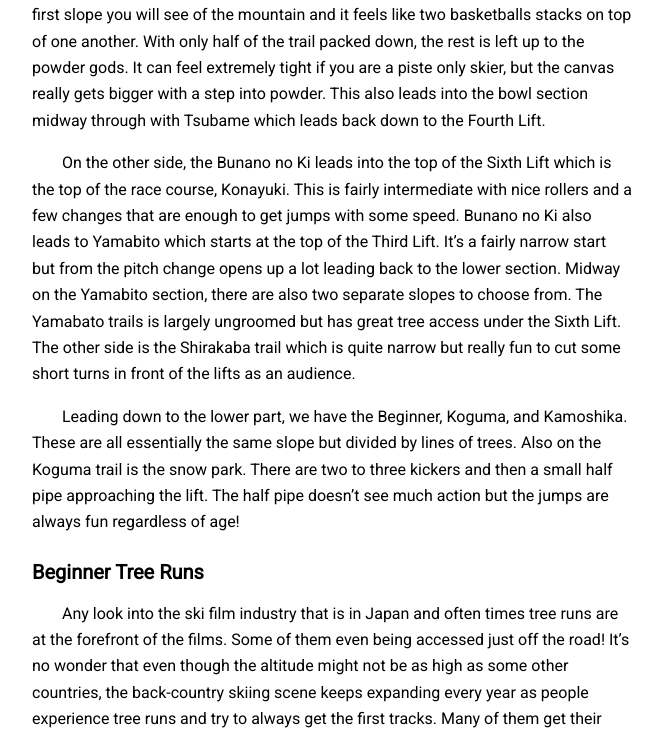
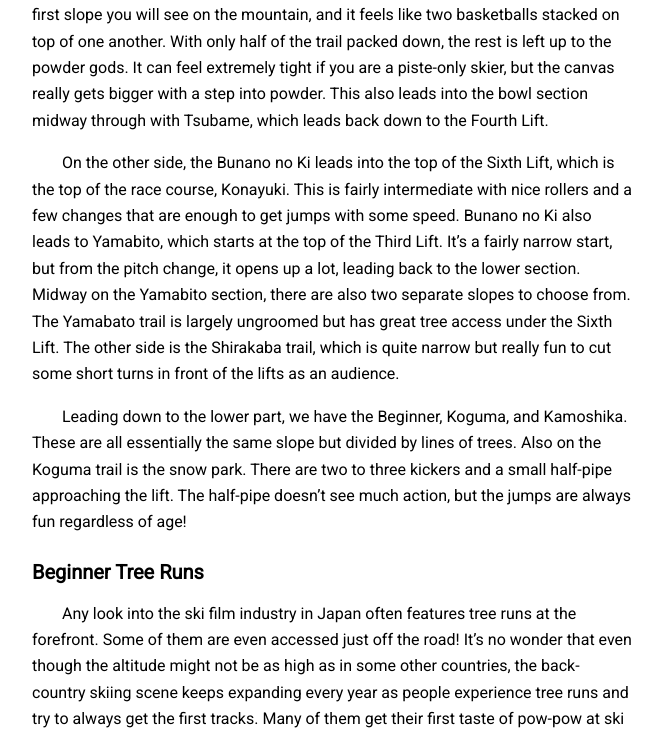
Before and after one commit to eliotcochrane/eliotcochrane.github.io, a Jekyll site: the page built from _posts/2024-02-09-okunakayama-kogen.md, in a window 1280 px wide and 1400 px high, scrolled down 2926 px. Shown: the part 107-843 px from the top of the window, without its empty margins (308-970 px from the left). Built offline with Jekyll 4.4.1, drawn with Linux system fonts in a browser that asks for light colours; nearby versions of some CDN libraries; some of the changed text lies outside the part shown.

Commit message:
Minor Updates
-Grammar checks with ChatGPT

```diff
--- a/_posts/2024-02-09-okunakayama-kogen.md
+++ b/_posts/2024-02-09-okunakayama-kogen.md
@@ -12,45 +12,45 @@
 
 ***
 
-Okunakayama is a modestly sized skiing area located in Ichinohe in the northern part of Iwate Prefecture. Almost one hour directly north of Morioka, this ski area can easily be accessed by car, lesser so by train and bus. But given it's proximity to much larger ski areas, it has been able to stay active and to keep slowly expanding every year.
+Okunakayama is a modestly sized skiing area located in Ichinohe, in the northern part of Iwate Prefecture. Almost one hour directly north of Morioka, this ski area can easily be accessed by car, though less so by train and bus. However, given its proximity to much larger ski areas, it has been able to stay active and continue slowly expanding every year.
 
 ![Google Maps image displaying Okunakayama Kogen](/assets/img/okunakayama-13.jpeg)
-*Photo: Image from Google Maps showing location of Okunakayama Kogen in Iwate Prefecture.*
+*Photo: Image from Google Maps showing the location of Okunakayama Kogen in Iwate Prefecture.*
 
 Slowly but surely, Okunakayama continues to expand upon what is already available. Whether it be including tree runs, expanding them, purchasing new cross-country maintenance and race equipment, or creating more affordable options for local residents to keep them within the sport we all love.
 
 ### Borders
 
-Okunakayama is quite northerly within Iwate Prefecture. While this limits customers from southern Iwate that may tend to ski at Geto Kogen Ski Resort, it does open the possibility for skiers and snowboarders from Aomori Prefecture to visit. The local skiers make up a majority of the population on the slopes but there are also lots of day passes and seasons passes sold to those outside the prefecture. It's not uncommon to see Aomori number plates speckled throughout the parking lot.
+Okunakayama is quite northerly within Iwate Prefecture. While this limits customers from southern Iwate who may tend to ski at Geto Kogen Ski Resort, it does open the possibility for skiers and snowboarders from Aomori Prefecture to visit. The local skiers make up a majority of the population on the slopes, but there are also many day passes and season passes sold to those outside the prefecture. It's not uncommon to see Aomori number plates speckled throughout the parking lot.
 
 ![Sign displaying the menu at the Okunakayama Kogen food court](/assets/img/okunakayama-8.jpeg)
 *Photo: A large sign displaying the numbers, names, and prices of the food available at the food court within Okunakayama Kogen.*
 
-Many times, the passes sold to those outside the prefecture are often families from the military base that the United States of America operates in Misawa, Aomori Prefecture. They come to Okunakayama on the weekends as though it were just like home. English signage has increased within the ski area and the staff can also do their jobs in English. On top of that, there is also a military discount which acts as a great introduction for those looking to step their feet into snow sports for the first time. Tell the staff that you are affiliated with the military and they will ask for identification. Once confirmed you will get the discount.
+Many times, the passes sold to those outside the prefecture are often families from the military base that the United States of America operates in Misawa, Aomori Prefecture. They come to Okunakayama on weekends as though it were just like home. English signage has increased within the ski area, and the staff can also do their jobs in English. On top of that, there is also a military discount, which acts as a great introduction for those looking to step their feet into snow sports for the first time. Tell the staff that you are affiliated with the military, and they will ask for identification. Once confirmed, you will get the discount.
 
 ### Upper and Lower
 
-The mountain is clearly divided into two parts and very distinctly. The upper portion catering to the intermediate and advanced and the lower for the beginner. These two may not entirely mix and the lower only serves as an additional lift to get up the hill and a flat slope to return.
+The mountain is clearly divided into two parts and very distinctly. The upper portion caters to the intermediate and advanced, and the lower is for the beginner. These two may not entirely mix, and the lower only serves as an additional lift to get up the hill and a flat slope to return.
 
 ![Course map of Okunakayama Kogen](/assets/img/okunakayama-14.jpeg)
 *Photo: Course map of Okunakayama Kogen*
 
-The upper is clearly defined by the forward facing slope. This is Hayabusa the first slope you will see of the mountain and it feels like two basketballs stacks on top of one another. With only half of the trail packed down, the rest is left up to the powder gods. It can feel extremely tight if you are a piste only skier, but the canvas really gets bigger with a step into powder. This also leads into the bowl section midway through with Tsubame which leads back down to the Fourth Lift.
+The upper is clearly defined by the forward-facing slope. This is Hayabusa, the first slope you will see on the mountain, and it feels like two basketballs stacked on top of one another. With only half of the trail packed down, the rest is left up to the powder gods. It can feel extremely tight if you are a piste-only skier, but the canvas really gets bigger with a step into powder. This also leads into the bowl section midway through with Tsubame, which leads back down to the Fourth Lift.
 
-On the other side, the Bunano no Ki leads into the top of the Sixth Lift which is the top of the race course, Konayuki. This is fairly intermediate with nice rollers and a few changes that are enough to get jumps with some speed. Bunano no Ki also leads to Yamabito which starts at the top of the Third Lift. It's a fairly narrow start but from the pitch change opens up a lot leading back to the lower section. Midway on the Yamabito section, there are also two separate slopes to choose from. The Yamabato trails is largely ungroomed but has great tree access under the Sixth Lift. The other side is the Shirakaba trail which is quite narrow but really fun to cut some short turns in front of the lifts as an audience.
+On the other side, the Bunano no Ki leads into the top of the Sixth Lift, which is the top of the race course, Konayuki. This is fairly intermediate with nice rollers and a few changes that are enough to get jumps with some speed. Bunano no Ki also leads to Yamabito, which starts at the top of the Third Lift. It's a fairly narrow start, but from the pitch change, it opens up a lot, leading back to the lower section. Midway on the Yamabito section, there are also two separate slopes to choose from. The Yamabato trail is largely ungroomed but has great tree access under the Sixth Lift. The other side is the Shirakaba trail, which is quite narrow but really fun to cut some short turns in front of the lifts as an audience.
 
-Leading down to the lower part, we have the Beginner, Koguma, and Kamoshika. These are all essentially the same slope but divided by lines of trees. Also on the Koguma trail is the snow park. There are two to three kickers and then a small half pipe approaching the lift. The half pipe doesn't see much action but the jumps are always fun regardless of age!
+Leading down to the lower part, we have the Beginner, Koguma, and Kamoshika. These are all essentially the same slope but divided by lines of trees. Also on the Koguma trail is the snow park. There are two to three kickers and a small half-pipe approaching the lift. The half-pipe doesn't see much action, but the jumps are always fun regardless of age!
 
 ### Beginner Tree Runs
 
-Any look into the ski film industry that is in Japan and often times tree runs are at the forefront of the films. Some of them even being accessed just off the road! It's no wonder that even though the altitude might not be as high as some other countries, the back-country skiing scene keeps expanding every year as people experience tree runs and try to always get the first tracks. Many of them get their first taste of pow-pow at ski areas like Okunakayama.
+Any look into the ski film industry in Japan often features tree runs at the forefront. Some of them are even accessed just off the road! It's no wonder that even though the altitude might not be as high as in some other countries, the back-country skiing scene keeps expanding every year as people experience tree runs and try to always get the first tracks. Many of them get their first taste of pow-pow at ski areas like Okunakayama.
 
 ![Photo of the accessible tree lines at Okunakayama Kogen](/assets/img/okunakayama-4.jpeg)
-*Photo: Okunakayama Kogen has some of the best entry zones into tree line skiing*
+*Photo: Okunakayama Kogen has some of the best entry zones into tree line skiing.*
 
-Nearly five years ago, Okunakayama took the tree runs that they already had and cut many of the trees within the run and making it much easier to maneuver skis and also made introducing others to powder skiing a natural progression from the open slopes to slightly more narrow tree runs. Not only did they expand those runs, but they also made the mountain almost entirely tree run accessible with the exception of one spot leading to a river that doesn't have a proper exit. These spots are clearly marked with red tape. You may ski on the other side of the red tape but be aware you may have to hike. Anywhere you go, there will be tracks leading into the forest and exiting down below.
+Nearly five years ago, Okunakayama took the tree runs they already had and cut many of the trees within the run, making it much easier to maneuver skis and introducing others to powder skiing as a natural progression from the open slopes to slightly more narrow tree runs. Not only did they expand those runs, but they also made the mountain almost entirely tree-run accessible, with the exception of one spot leading to a river that doesn't have a proper exit. These spots are clearly marked with red tape. You may ski on the other side of the red tape, but be aware you may have to hike. Anywhere you go, there will be tracks leading into the forest and exiting down below.
 
-For many ski resorts, this would be unheard of because of the risks and insurance involved. But for Okunakayama this was one of the major selling points. Powder is not put behind a paywall at Okunakayama Kogen. If you can find it, you can ski it.
+For many ski resorts, this would be unheard of because of the risks and insurance involved. But for Okunakayama, this was one of the major selling points. Powder is not put behind a paywall at Okunakayama Kogen. If you can find it, you can ski it.
 
 ### Around The Mountain
 
@@ -64,19 +64,19 @@
 ![In front of the onsen, Okunakayama Kogen Onsen](/assets/img/okunakayama-9.jpeg)
 *Photo: Okunakayama Kogen Onsen, a familiar place for locals to relax after skiing.*
 
-Right next to the ice cream place is a nice onsen. Like most onsens that have been around a while, it isn't the prettiest onsen but it has a great atmosphere. A popular spot that follows a day on the hill and also is a popular spot for locals with a view overlooking the part of the valley. The winter time is beautiful but summer and fall are just as beautiful.
+Right next to the ice cream place is a nice onsen. Like most onsens that have been around a while, it isn't the prettiest onsen, but it has a great atmosphere. A popular spot that follows a day on the hill and also a popular spot for locals with a view overlooking part of the valley. The winter time is beautiful, but summer and fall are just as beautiful.
 
-Bring your ticket and show it to the staff when entering and get a 100円 discount!
+Bring your ticket and show it to the staff when entering to get a 100円 discount!
 
 ##### Yuki Akari - 雪あかり
 
 ![The front of the gelato shop, Yuki Akari](/assets/img/okunakayama-10.jpeg)
 *Photo: Yuki Akari, a delicious gelato shop just in front of Okunakayama Kogen.*
 
-Directly below the lain lodge is a gelato shop that is regularly visited in summer because of the beautiful views and the locally sourced ingredients. It is a small place but customers are regularly going in and out. Of course, the standard flavors of vanilla and chocolate are great, but some of the rotating flavors are just as delicious if not more! My favorite is the sesame flavor (goma - ごま)!
+Directly below the main lodge is a gelato shop that is regularly visited in summer because of the beautiful views and the locally sourced ingredients. It is a small place, but customers are regularly going in and out. Of course, the standard flavors of vanilla and chocolate are great, but some of the rotating flavors are just as delicious, if not more! My favorite is the sesame flavor (goma - ごま)!
 
 Be sure to give them a look and get your 50円 discount!
 
 ### Access
 
-Accessible by train, bus, and car, Okunakayama Kogen is a great place to get away from the hustle and bustle. For a more detailed breakdown including pictures of how to get there by car and also which trains and busses to plan for, please visit their website at [Okunakayama Kogen Access](https://www.okunakayamakogen.jp/en/access-en/).
+Accessible by train, bus, and car, Okunakayama Kogen is a great place to get away from the hustle and bustle. For a more detailed breakdown, including pictures of how to get there by car and which trains and buses to plan for, please visit their website at [Okunakayama Kogen Access](https://www.okunakayamakogen.jp/en/access-en/).
```
Also changed, not shown: _posts/2024-01-18-appi-kogen.md (+11 -11 lines).
